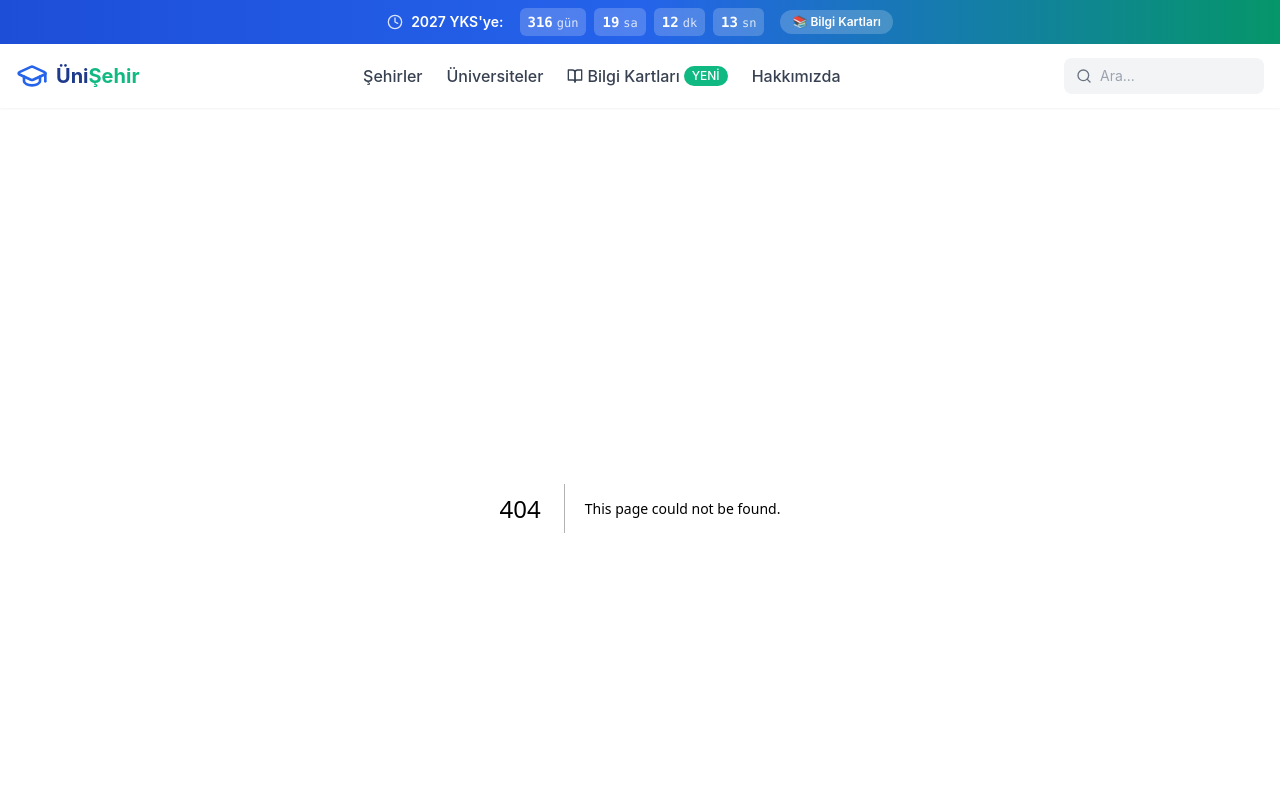
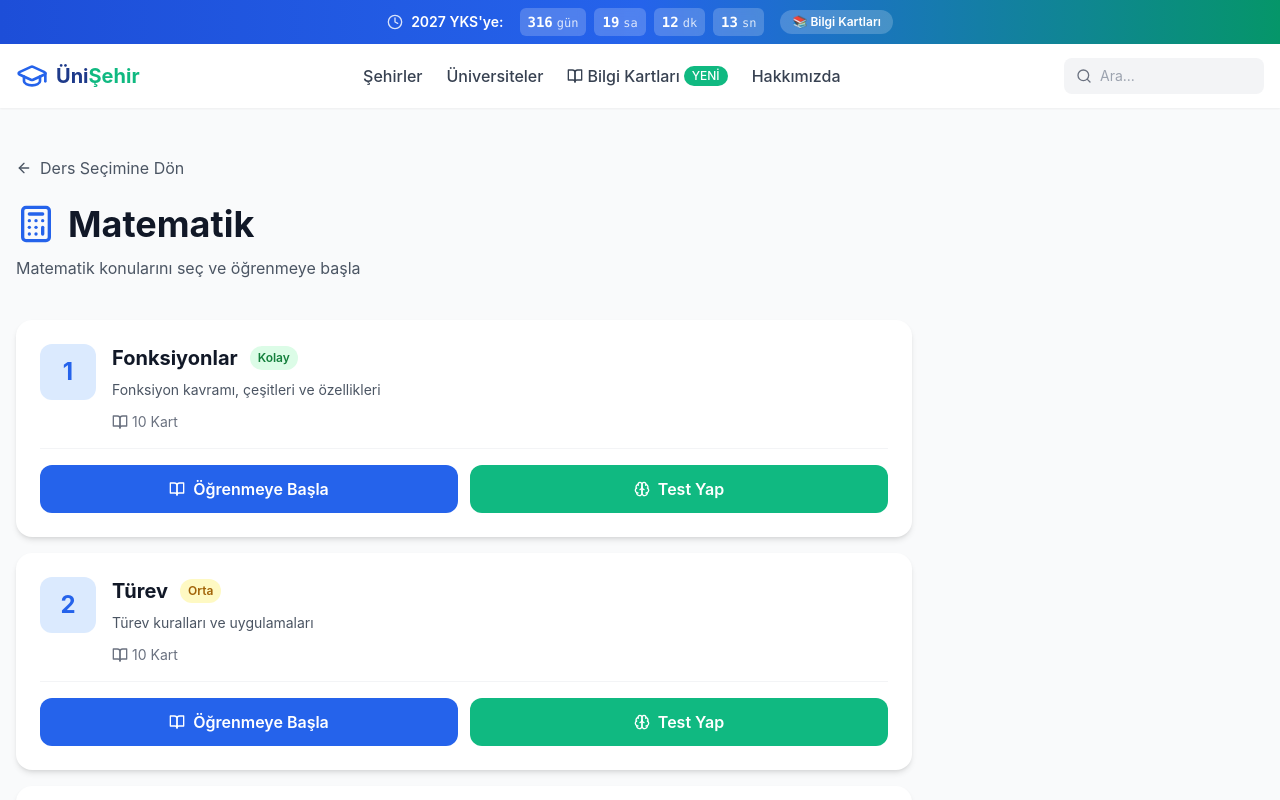
Before and after one commit to burakucnn52-lab/unisehir, a Next.js app: page /bilgi-kartlari/sayisal/matematik in a window 1280 px wide. Before the commit this address had no page. Shown: the top 800 px of the page. Built offline with nearby package versions, Linux system fonts and the light colour scheme.

Commit message:
Create page.tsx

```diff
--- /dev/null
+++ b/src/app/bilgi-kartlari/sayisal/matematik/page.tsx
@@ -0,0 +1,111 @@
+import Link from 'next/link'
+import { ArrowLeft, ArrowRight, BookOpen, Brain, Calculator } from 'lucide-react'
+
+export default function MatematikPage() {
+  const konular = [
+    {
+      slug: 'fonksiyonlar',
+      name: 'Fonksiyonlar',
+      description: 'Fonksiyon kavramı, çeşitleri ve özellikleri',
+      cards: 10,
+      difficulty: 'Kolay',
+      difficultyColor: 'bg-green-100 text-green-700',
+    },
+    {
+      slug: 'turev',
+      name: 'Türev',
+      description: 'Türev kuralları ve uygulamaları',
+      cards: 10,
+      difficulty: 'Orta',
+      difficultyColor: 'bg-yellow-100 text-yellow-700',
+    },
+    {
+      slug: 'integral',
+      name: 'İntegral',
+      description: 'İntegral hesaplama ve alan bulma',
+      cards: 10,
+      difficulty: 'Zor',
+      difficultyColor: 'bg-red-100 text-red-700',
+    },
+  ]
+
+  return (
+    <div className="min-h-screen bg-gray-50 py-12">
+      <div className="container-custom">
+        {/* Geri */}
+        <Link
+          href="/bilgi-kartlari/sayisal"
+          className="inline-flex items-center gap-2 text-gray-600 hover:text-primary-600 mb-6"
+        >
+          <ArrowLeft className="w-4 h-4" />
+          Ders Seçimine Dön
+        </Link>
+
+        {/* Başlık */}
+        <div className="mb-10">
+          <div className="flex items-center gap-3 mb-3">
+            <Calculator className="w-10 h-10 text-blue-600" />
+            <h1 className="text-4xl font-bold text-gray-900">Matematik</h1>
+          </div>
+          <p className="text-gray-600">
+            Matematik konularını seç ve öğrenmeye başla
+          </p>
+        </div>
+
+        {/* Konular */}
+        <div className="space-y-4 max-w-4xl">
+          {konular.map((konu, index) => (
+            <div
+              key={konu.slug}
+              className="bg-white rounded-2xl shadow-md hover:shadow-xl transition-all p-6"
+            >
+              <div className="flex items-start justify-between gap-4">
+                <div className="flex items-start gap-4 flex-1">
+                  <div className="w-14 h-14 bg-blue-100 rounded-xl flex items-center justify-center text-2xl font-bold text-blue-600 flex-shrink-0">
+                    {index + 1}
+                  </div>
+                  <div className="flex-1">
+                    <div className="flex items-center gap-3 mb-2 flex-wrap">
+                      <h3 className="text-xl font-bold text-gray-900">
+                        {konu.name}
+                      </h3>
+                      <span className={`text-xs font-semibold px-2 py-1 rounded-full ${konu.difficultyColor}`}>
+                        {konu.difficulty}
+                      </span>
+                    </div>
+                    <p className="text-gray-600 text-sm mb-3">
+                      {konu.description}
+                    </p>
+                    <div className="flex items-center gap-4 text-sm text-gray-500">
+                      <span className="flex items-center gap-1">
+                        <BookOpen className="w-4 h-4" />
+                        {konu.cards} Kart
+                      </span>
+                    </div>
+                  </div>
+                </div>
+              </div>
+
+              <div className="flex gap-3 mt-4 pt-4 border-t border-gray-100">
+                <Link
+                  href={`/bilgi-kartlari/sayisal/matematik/${konu.slug}`}
+                  className="flex-1 bg-primary-600 hover:bg-primary-700 text-white py-3 rounded-xl font-semibold text-center transition-colors flex items-center justify-center gap-2"
+                >
+                  <BookOpen className="w-4 h-4" />
+                  Öğrenmeye Başla
+                </Link>
+                <Link
+                  href={`/bilgi-kartlari/sayisal/matematik/${konu.slug}/test`}
+                  className="flex-1 bg-accent-500 hover:bg-accent-600 text-white py-3 rounded-xl font-semibold text-center transition-colors flex items-center justify-center gap-2"
+                >
+                  <Brain className="w-4 h-4" />
+                  Test Yap
+                </Link>
+              </div>
+            </div>
+          ))}
+        </div>
+      </div>
+    </div>
+  )
+}
```
